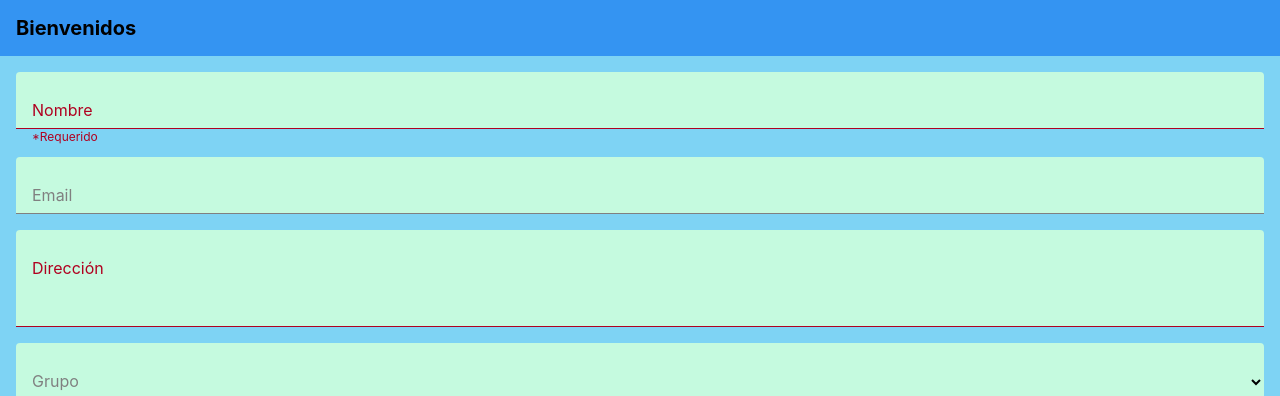
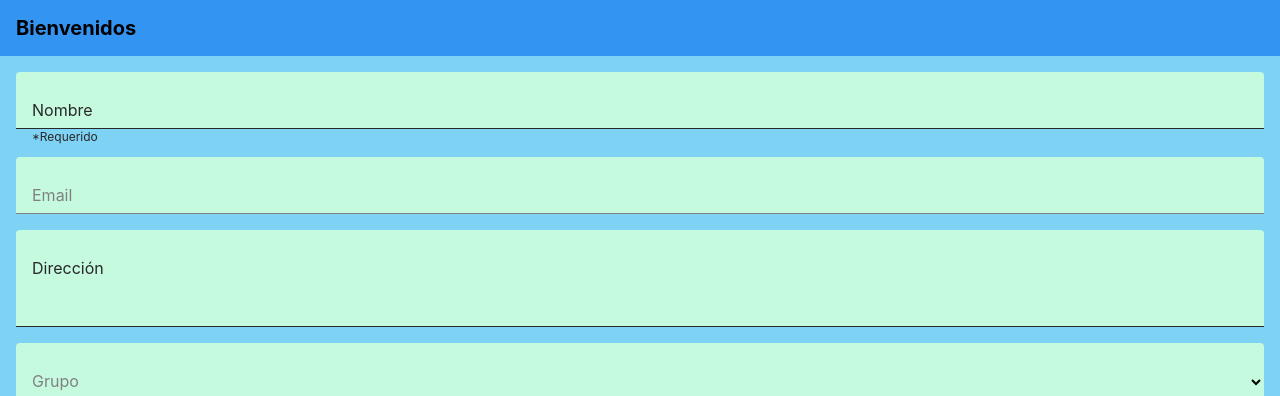
Before and after one commit to Liitzy/Liitzy.github.io, a plain HTML site: page index.html in a window 1280 px wide. Shown: the top 396 px of the page. Drawn offline with Linux system fonts and the light colour scheme.

Commit message:
Sexto commit

```diff
--- a/css/colores.css
+++ b/css/colores.css
@@ -19,9 +19,9 @@ html {
   --colActive: #4646462c;
   --colCampoSinFoco: gray;
   --colCampoFoco: #01579B;
-  --colError: #b00020;
+  --colError: #292828;
   --colCampoFondo: #C5FADF;
-  --colCampoFondoHover: #7DE3F7;
+  --colCampoFondoHover: #92F6B5;
   --colCampoFondoFocus: #E0E0E0;
   --colCheckOn: #0277BD;
   --colCheckFondo: #BDBDBD;
```
